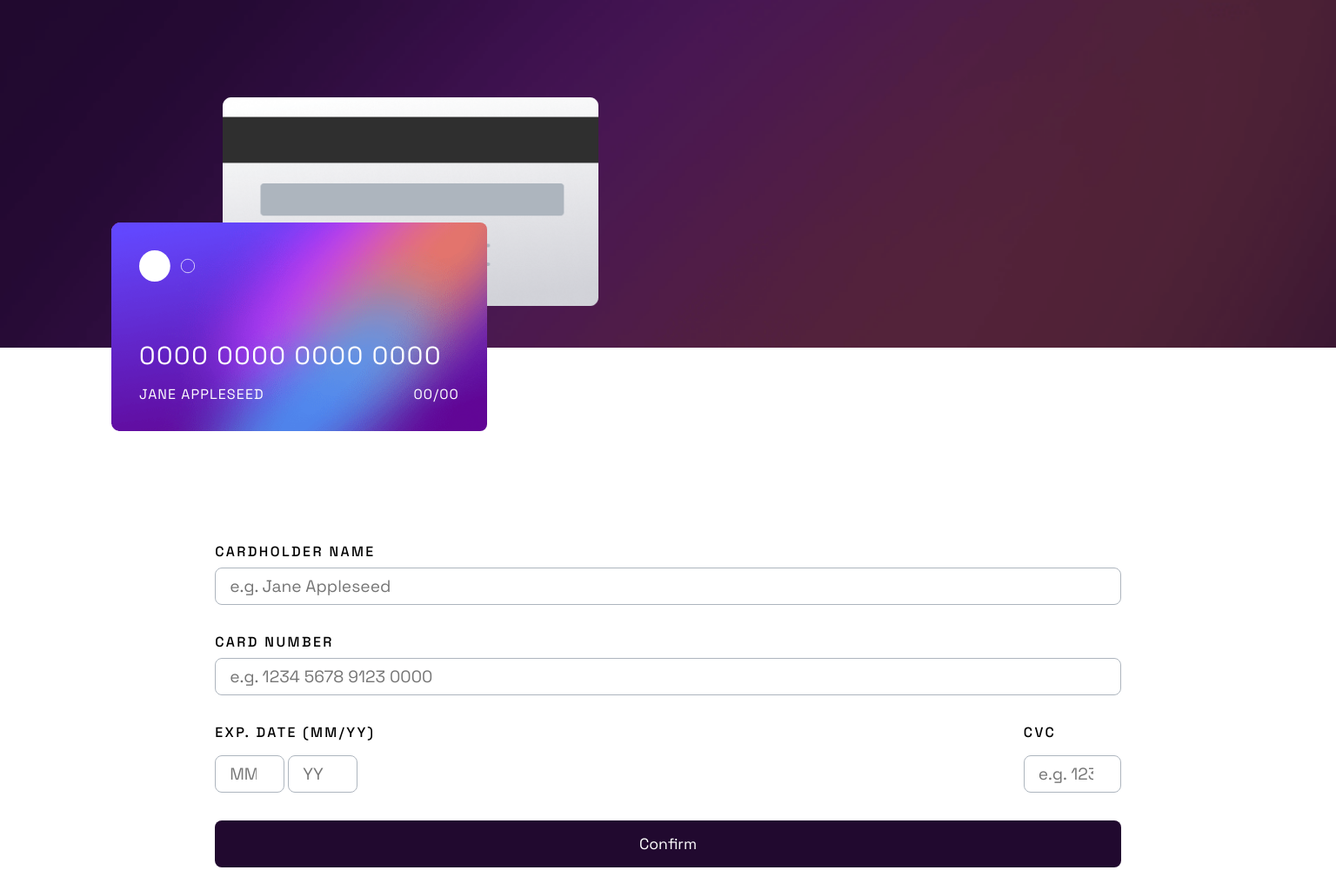
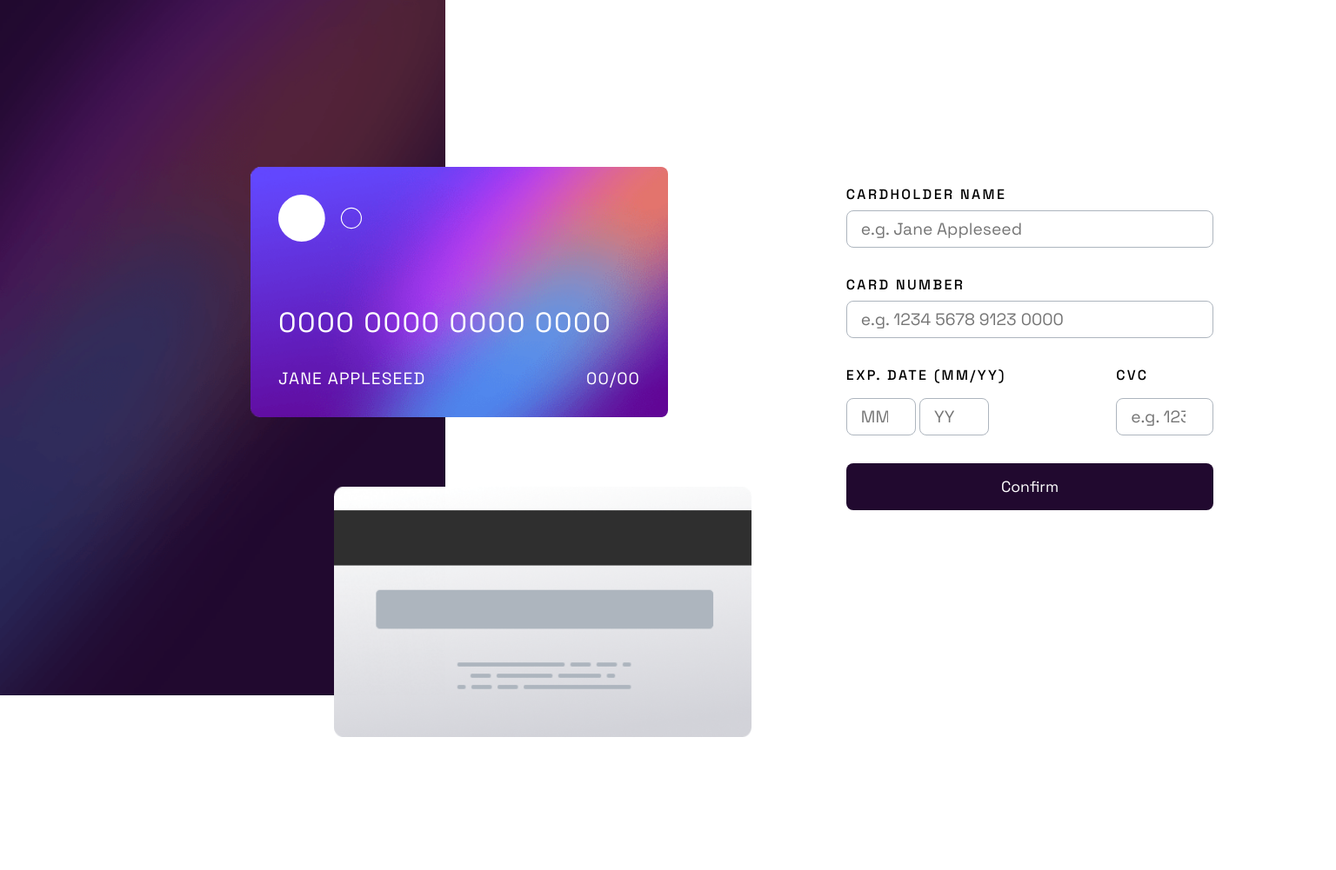
Before and after one commit to jonmc89/interactive-card-details-form-main, a plain HTML site: page index.html in a window 1536 px wide. Shown: the whole page at 87% size. After the commit the page ends 848 px from the top, so only its background shows below. Drawn offline with Linux system fonts and the light colour scheme.

Commit message:
Style (Main Content) - Desktop View Added.

```diff
--- a/styles.css
+++ b/styles.css
@@ -199,3 +199,51 @@ button {
     width: 70%;
   }
 }
+
+@media screen and (min-width: 90rem) {
+  main {
+    display: grid;
+    grid-template: 1fr / 1fr 2fr;
+  }
+
+  .card-logo {
+    width: 6rem;
+  }
+
+  .card-number {
+    font-size: 2rem;
+    margin-block-end: 2rem;
+  }
+
+  .card-name-exp-details {
+    font-size: 1.2rem;
+  }
+
+  .card-image-container {
+    height: 100vh;
+  }
+
+  .card-back-image {
+    height: 18rem;
+    width: 30rem;
+    left: 24rem;
+    top: 35rem;
+  }
+
+  .card-front-container {
+    padding: 2rem;
+    top: 12rem;
+    left: 18rem;
+    height: 18rem;
+    width: 30rem;
+  }
+
+  .card-form-container {
+    height: 100vh;
+    padding: 0 0 0 20rem;
+  }
+
+  form {
+    width: 60%;
+  }
+}
```
